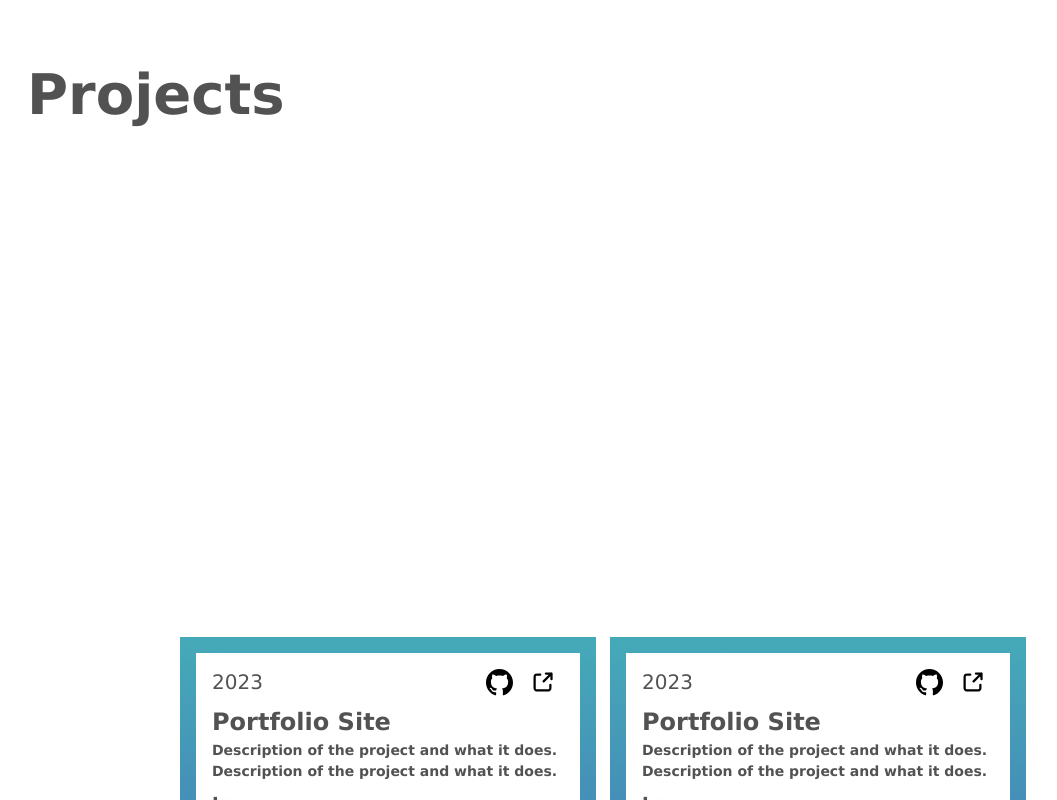
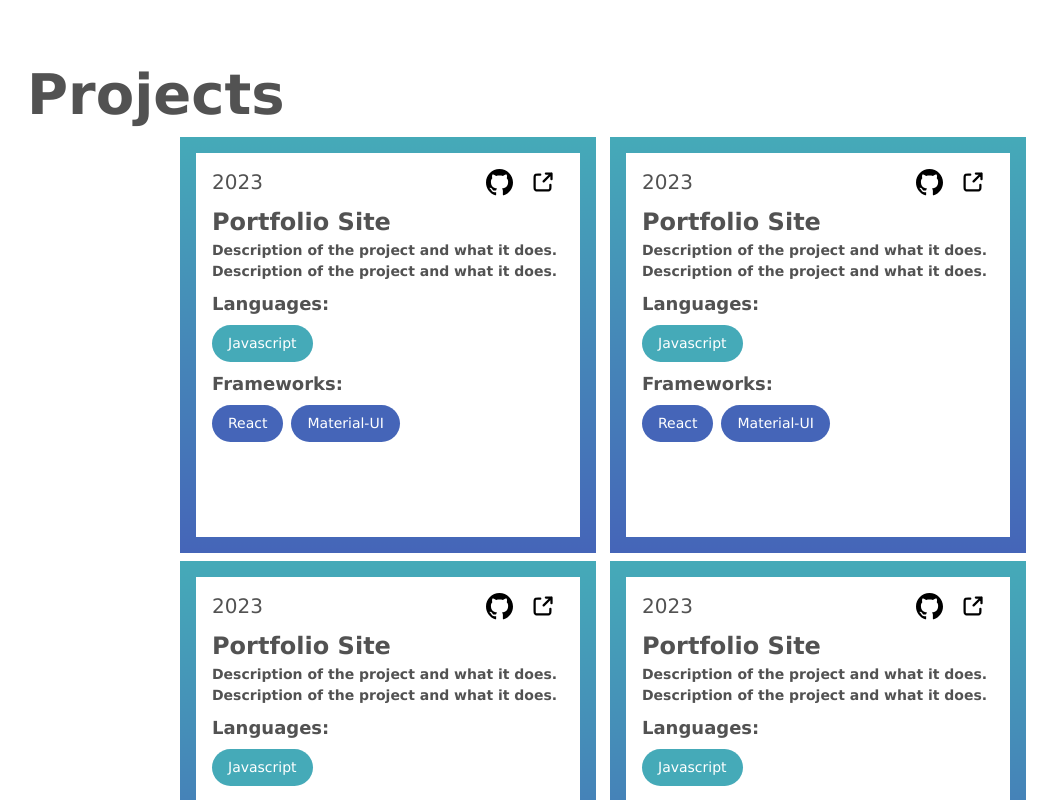
Before and after one commit to owen-sellner/portfolio-site, a React (Vite) app: page / in a window 1280 px wide. Shown: the part 2920-3720 px from the top of the page, without its empty margins (37-1094 px from the left). Built offline with nearby package versions, Linux system fonts and the light colour scheme.

Commit message:
fixed grid layout

```diff
--- a/src/Home.jsx
+++ b/src/Home.jsx
@@ -22,11 +22,9 @@ function Home() {
       <Box id="experience">
         <Experience />
       </Box>
-      <Box id="projects" sx={{ height: '93vh' }}>
+      <Box id="projects">
         <Container sx={{ pt: 20 }}>
           <Typography variant='heading'>Projects</Typography>
-        </Container>
-      </Box>
           <Container maxWidth="md">
             <Grid container spacing={1}>
               {/* First Row */}
@@ -46,6 +44,8 @@ function Home() {
               </Grid>
             </Grid>
           </Container>
+        </Container>
+      </Box>
       <Footer />
     </>
   );
```
Lines whose indentation alone changed are shown as unchanged.
